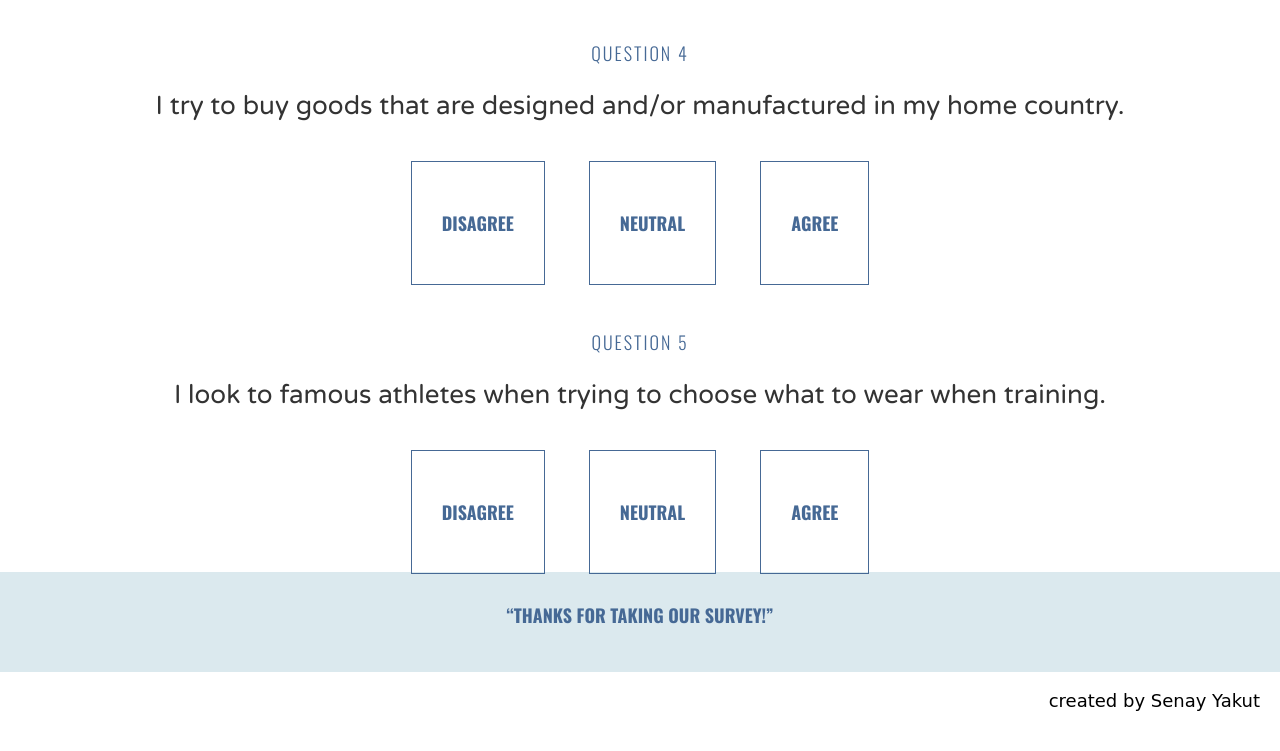
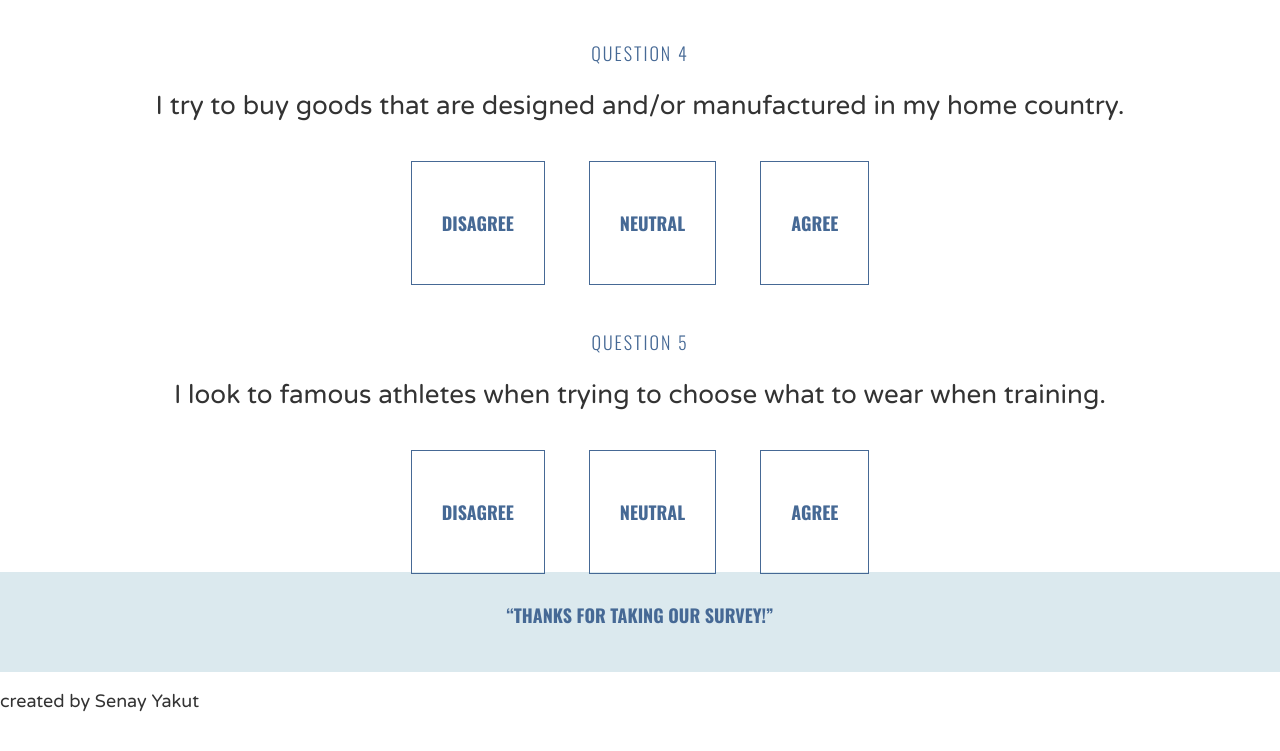
Before and after one commit to SenayYakut/Flow-of-HTML, a plain HTML site: page index.html in a window 1280 px wide. Shown: the part 1100-1851 px from the top of the page. After the commit the page ends 1830 px from the top, so only its background shows below. Drawn offline with nearby package versions, Linux system fonts and the light colour scheme.

Commit message:
Update style.css

```diff
--- a/style.css
+++ b/style.css
@@ -106,7 +106,7 @@ footer {
     color: #FFF;
 }
 
-#creator {
+div#creator {
     float: right;
     font-family: "Dancing script", cursive;
     margin-right: 20px;
```
